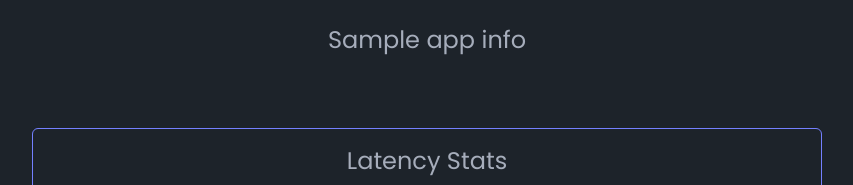
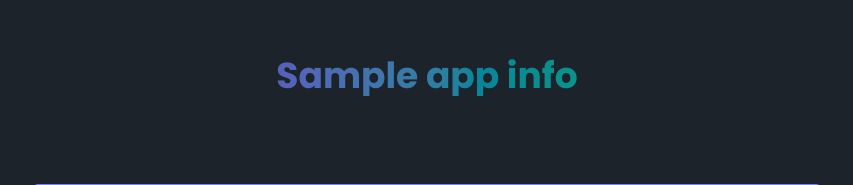
Before and after one commit to temporal-sa/temporal-latency-optimization-scenarios, a Python web app: template web/templates/transfer.html in a window 1280 px wide. Shown: the top 185 px of the page, without its empty margins (213-1066 px from the left). Run offline with Jinja, Linux system fonts and the light colour scheme; the template is opened without the code that fills it: most values are stand-ins (such as "Sample title", 1, 10 or a date in 2020); style sheets or scripts are compiled from the project's sources; some libraries are stand-ins or nearby versions.

Commit message:
ui look enhancements

```diff
--- a/web/app/index.py
+++ b/web/app/index.py
@@ -94,7 +94,7 @@ app = cors(app,
 cfg = get_config()
 
 app_info = dict({
-    'name': 'Temporal Money Transfer'
+    'name': 'Temporal Latency Optimization',
 })
 app_info = {**app_info, **cfg}
 app.app_info = app_info
--- a/web/templates/_header.html
+++ b/web/templates/_header.html
@@ -3,8 +3,10 @@
     <img src='{{ url_for("static", filename="src/images/temporal-cloud.png") }}' alt='Temporal Cloud'/>
   </a> -->
 </div>
-<header class='text-2xl'>
-  <h1>{{app_info.name}}</h1>
+<header class='flex flex-col items-center gap-2 py-8'>
+  <h1 class='font-bold text-4xl bg-gradient-to-r from-primary to-accent bg-clip-text text-transparent animate-pulse'>
+    {{app_info.name}}
+  </h1>
 </header>
 <div class='corner'>
   <!-- <a href='http://localhost:8233' target='_blank'>
--- a/web/templates/transfer.html
+++ b/web/templates/transfer.html
@@ -18,6 +18,12 @@
             // Verify elements exist before updating
             const header = document.querySelector('h2')
             if (!header) return;
+
+            // Update main header text to include scenario
+            header.innerHTML = `
+    <span>Latency Results for</span>
+    <span class="text-base text-accent ml-2">${response.scenario || '...'}</span>
+`;
 
             let subheader = document.querySelector('#workflow-progress')
             if (!subheader) {
@@ -171,7 +177,6 @@
 
     <header class='text-2xl flex-auto w-full flex flex-col items-center'>
         <h2 class='text-center w-full flex-auto'>
-            <span>Latency Stats</span>
         </h2>
     </header>
     <div class="overflow-x-auto mt-8">
```
